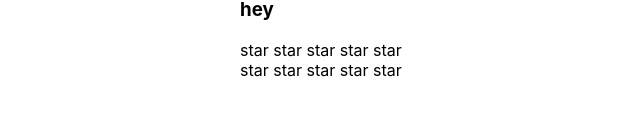
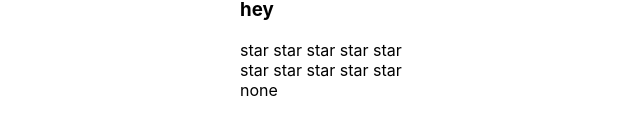
Before and after one commit to alexkarunny/abaKabPod, a React (Create React App) app: page / in a window 1280 px wide. Shown: the part 174-308 px from the top of the page, without its empty margins (100-740 px from the left). Built offline with nearby package versions, Linux system fonts and the light colour scheme.

Commit message:
lesson 14, add: custom Select

```diff
--- a/src/App.tsx
+++ b/src/App.tsx
@@ -6,25 +6,32 @@ import {ControlledOnOff} from "./components/ControlledSwitchSwitch/ControlledSwi
 import {ControlledAccordion} from "./components/ControlledAccordion/ControlledAccordion";
 import {UncontrolledAccordion} from "./components/UncontrolledAccordion/UncontrolledAccordion";
 import {UncontrolledRating} from "./components/UncontrolledRating/UncontrolledRating";
+import {Select} from "./components/Select/Select";
 
 function App() {
 
     let [ratingValue, setRatingValue] = useState<RatingValueType>(0)
     let [accordionCollapsed, setAccordionCollapsed] = useState<boolean>(true)
     let [switchOn, setSwitchOn] = useState<boolean>(false)
-
+    let [selectCollapsed, setSelectCollapsed] = useState<boolean>(true)
+    let [selectTitle, setSelectTitle] = useState<number>(1)
+const seelectTitle = (value: number) => {
+    setSelectTitle(value)
+    setSelectCollapsed(true)
+}
     return (
         <div className={"app"}>
 
             <UncontrolledOnOff onChange={setSwitchOn} /> {switchOn.toString()}
 
             <ControlledOnOff on={switchOn} setSwitchOn={setSwitchOn} /> {switchOn.toString()}
-            <ControlledAccordion setAccordionCollapsed={setAccordionCollapsed} collapsed={accordionCollapsed} title={"Hyi"} items={[{title: 'hello', value: 13}, {title: 'hey', value: '2'}]} onClick={(value) => alert(value)}/>
+            <ControlledAccordion setAccordionCollapsed={setAccordionCollapsed} collapsed={accordionCollapsed} title={"Hyi"} items={[{title: 'hello', value: 13}, {title: 'hey', value: 2}]} onClick={(value) => alert(value)}/>
             <UncontrolledAccordion title={"hey"}/>
             <ControlledRating value={ratingValue} onClick={setRatingValue} />
             <UncontrolledRating />
+            <Select value={selectTitle} onChange={x => x} items={[{title: 'none', value: 1}, {title: 'Kiev', value: 2}, {title: 'Lvov', value: 3}]} isCollapsed={selectCollapsed} setSelectCollapsed={setSelectCollapsed} setSelectTitle={seelectTitle}/>
         </div>
     );
-}
+};
 
 export default App;
--- a/src/components/ControlledAccordion/ControlledAccordion.tsx
+++ b/src/components/ControlledAccordion/ControlledAccordion.tsx
@@ -1,8 +1,8 @@
 import React from "react";
 
-type ItemType = {
+export type ItemType = {
     title: string
-    value: any
+    value: number
 }
 
 export type ControlledAccordionPropsType = {
--- /dev/null
+++ b/src/components/Select/Select.tsx
@@ -0,0 +1,26 @@
+import {ItemType} from "../ControlledAccordion/ControlledAccordion";
+import React from "react";
+
+type SelectPropsType = {
+    value: number
+    onChange: (value: any) => void
+    items: ItemType[]
+    isCollapsed: boolean
+    setSelectCollapsed: (value: boolean) => void
+    setSelectTitle: (value: number) => void
+}
+
+
+export function Select(props: SelectPropsType) {
+
+    return (
+        <div>
+            <div onClick={() => props.setSelectCollapsed(!props.isCollapsed)}>{props.items.map(i => (i.value === props.value) && i.title)}</div>
+           {props.isCollapsed || props.items.map((i, index) => <div key={index} onClick={() => props.setSelectTitle(i.value)}>{i.title}</div>)}
+        </div>
+
+
+    )
+
+
+}
```
Also changed, not shown: 1 other file (tests, documents, lock files or other folders).
